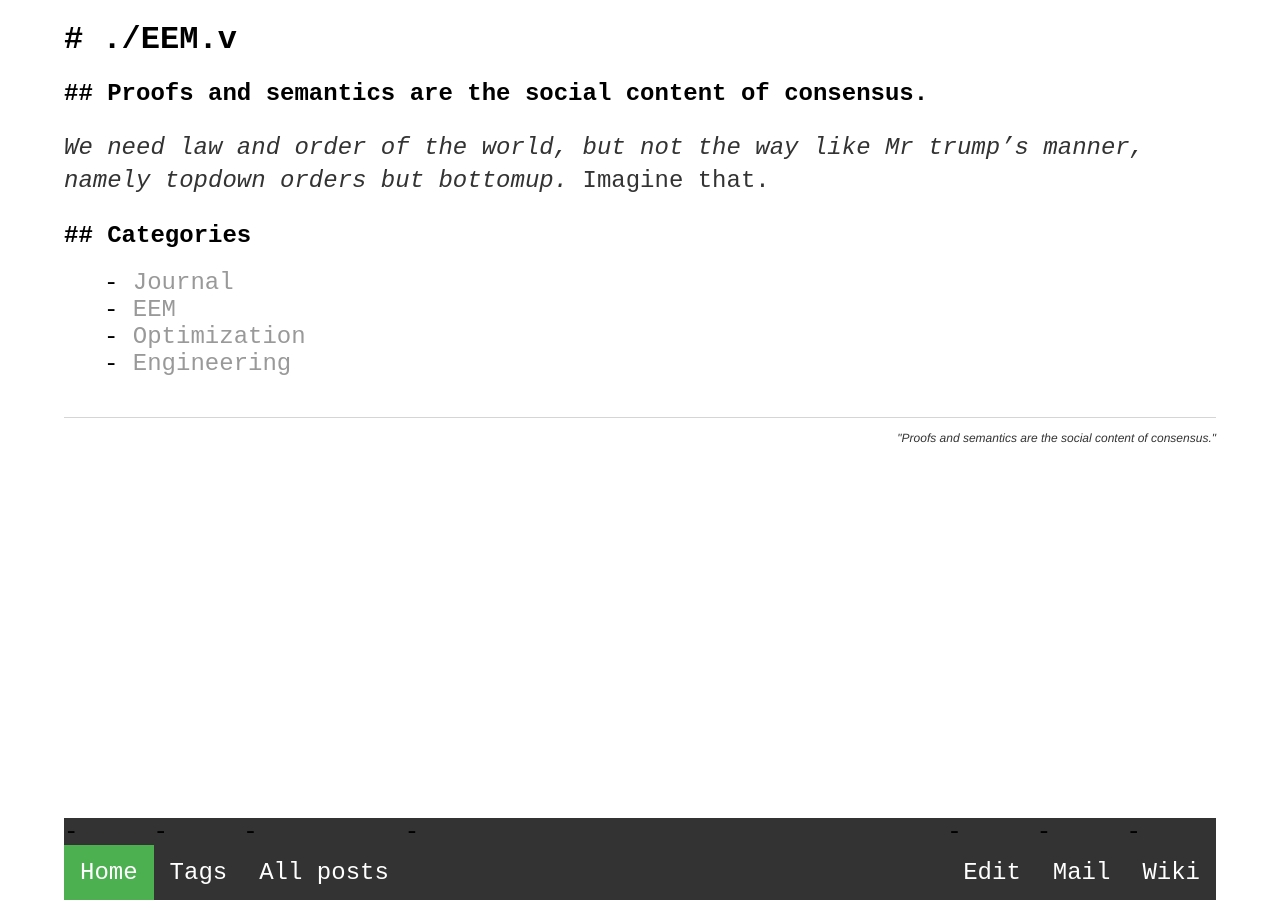
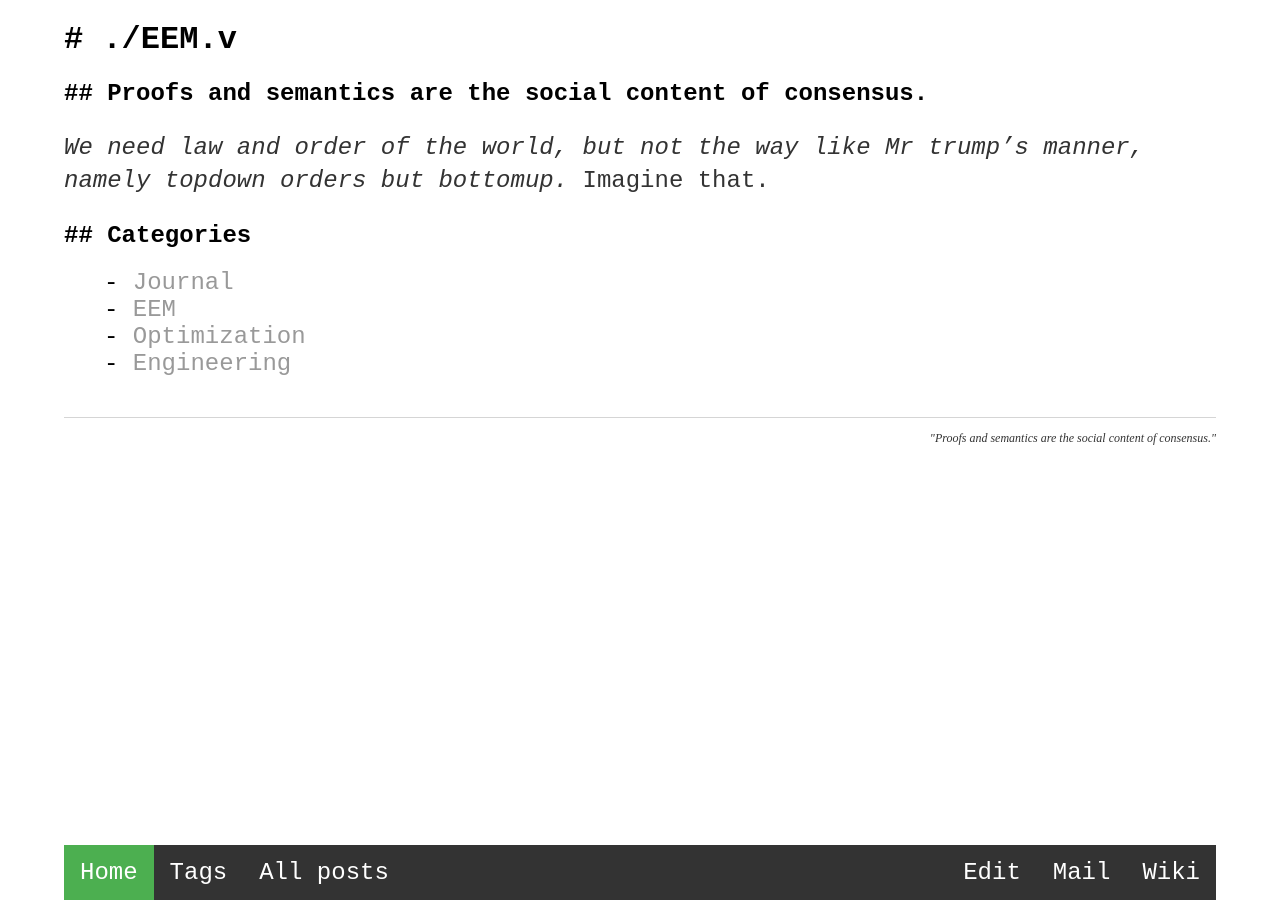
Before and after one commit to takasimiz/bak-github.io, a Jekyll site: the page built from index.html, in a window 1280 px wide. Built offline with Jekyll 4.4.1, drawn with Linux system fonts in a browser that asks for light colours.

Commit message:
Update main.css

```diff
--- a/css/main.css
+++ b/css/main.css
@@ -6,7 +6,7 @@
 body {
     margin: auto;
     width: 90%;
-    height: 70%;
+    height: 50%;
     font-family: "Courier New", "Lucida Console", Monospace;
 }
 nav ul, footer ul {
@@ -75,7 +75,7 @@
 }
 
 footer {
-    font-family:'Helvetica', 'Arial', 'Sans-Serif';
+    font-family: "Times New Roman", "Georgia", Serif;
     border-top: 1px solid #d5d5d5;
     font-size: .5em;
 }
@@ -125,6 +125,9 @@
     padding: 14px 16px;
     text-decoration: none;
 }
+bar ul li:before {
+    content: "";
+}
 bar li a:hover:not(.active) {
     background-color: #111;
 }
```
